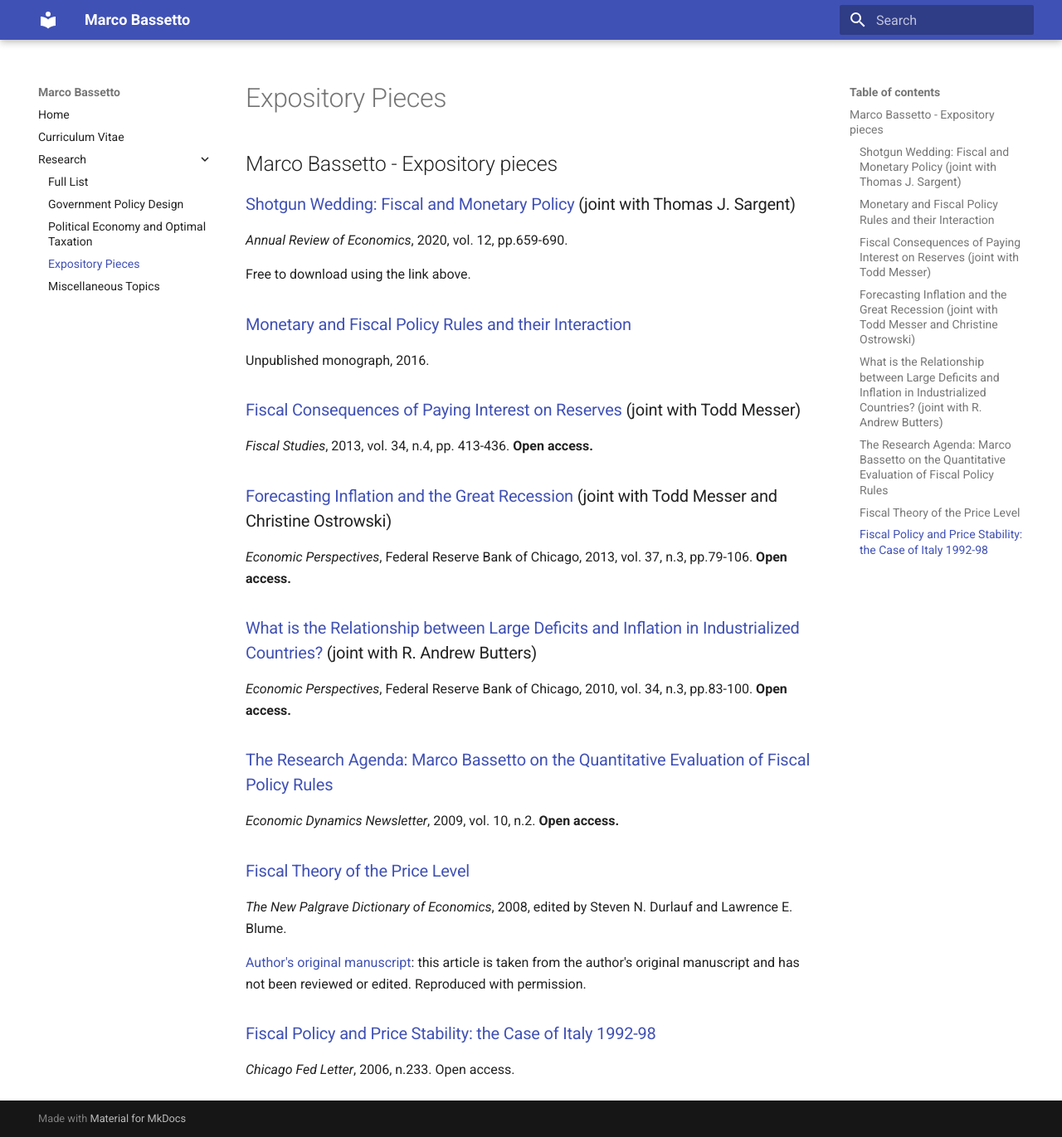
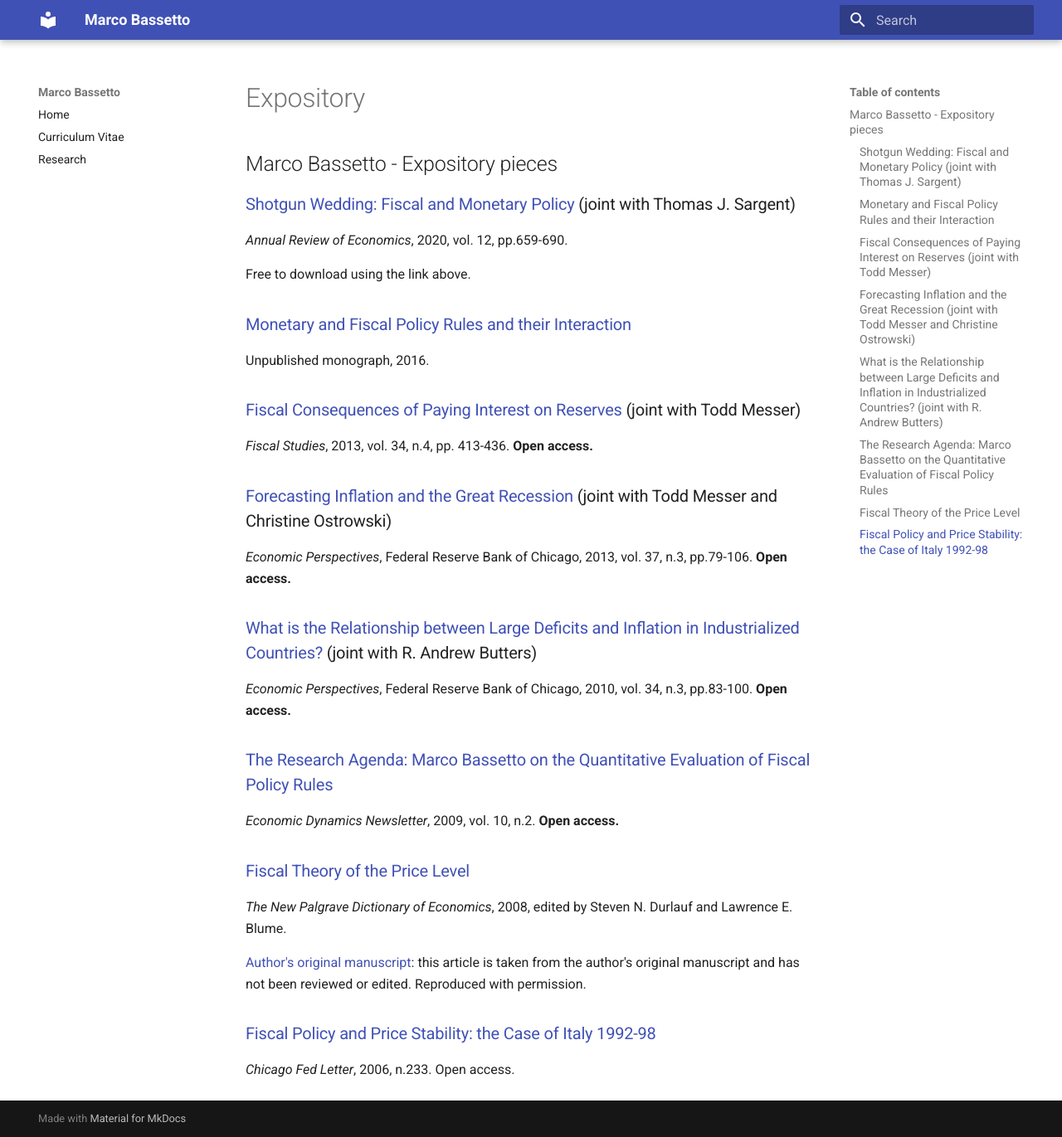
Before and after one commit to m-bassetto/m-bassetto.github.io, an MkDocs documentation site: the page built from docs/research/expository.md, in a window 1280 px wide and 1371 px high. Shown: the whole window at 83% size. Built offline with MkDocs 1.6.1 and Material for MkDocs 9.7.7, drawn with Linux system fonts in a browser that asks for light colours.

Commit message:
Update mkdocs.yml

```diff
--- a/mkdocs.yml
+++ b/mkdocs.yml
@@ -16,9 +16,4 @@
 nav:
   - Home: index.md
   - Curriculum Vitae: files/cv.pdf
-  - Research:
-    - Full List: research/research.md
-    - Government Policy Design: research/design.md
-    - Political Economy and Optimal Taxation: research/political.md
-    - Expository Pieces: research/expository.md
-    - Miscellaneous Topics: research/misc.md
+  - Research: research/research.md
```
